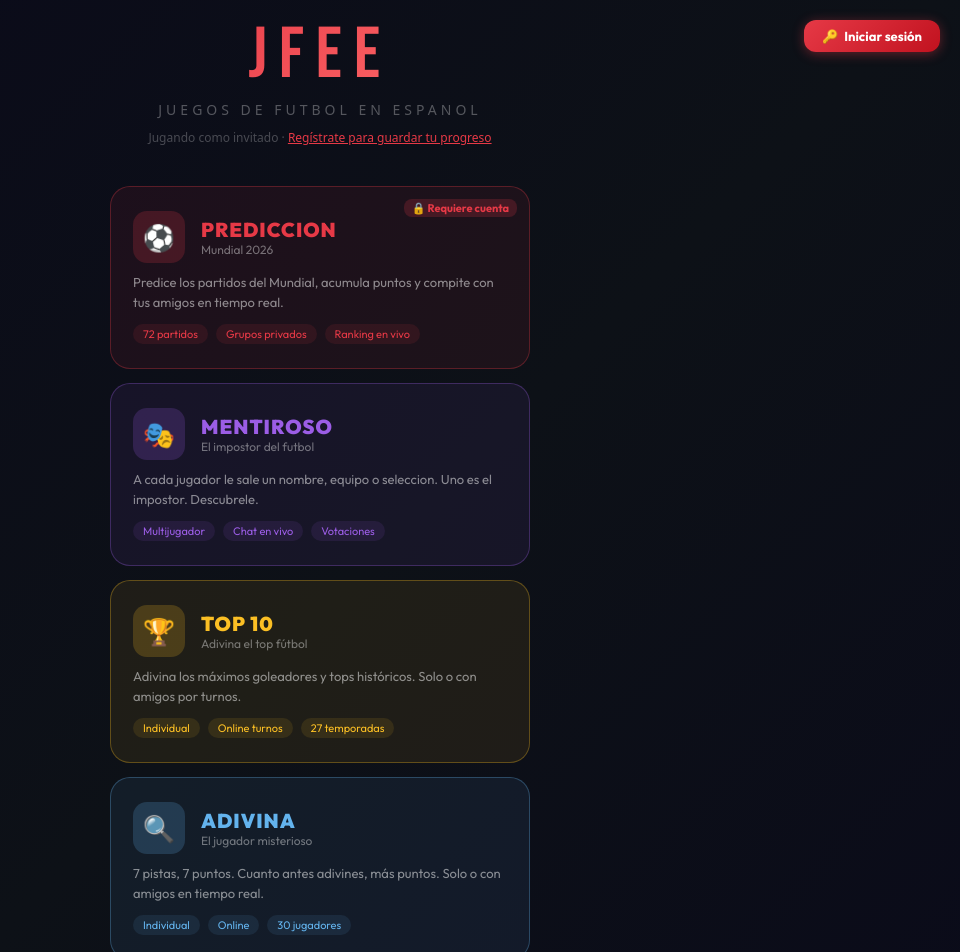
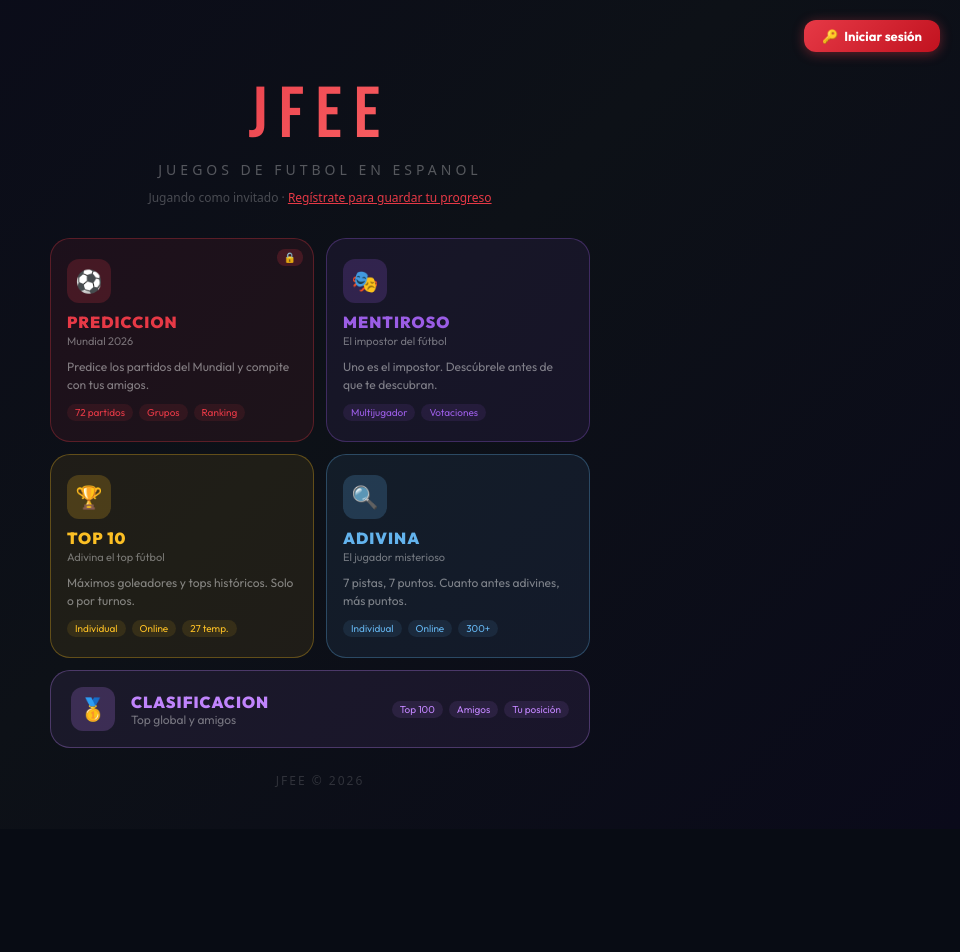
Before and after one commit to juanforba12-droid/prediccionmunidal2026, a React (Vite) app: page / in a window 1280 px wide. Shown: the top 952 px of the page, without its empty margins (320-1280 px from the left). After the commit the page ends 829 px from the top, so only its background shows below. Built offline with nearby package versions, Linux system fonts and the light colour scheme; no server answers.

Commit message:
Update Home.jsx

```diff
--- a/src/pages/Home.jsx
+++ b/src/pages/Home.jsx
@@ -47,6 +47,32 @@ function RankProgress({ rankInfo }) {
   )
 }
 
+function GameCard({ onClick, color, icon, title, subtitle, desc, tags, locked }) {
+  return (
+    <button onClick={onClick} style={{
+      background:`rgba(${color},0.08)`, border:`1px solid rgba(${color},0.3)`,
+      borderRadius:20, padding:'20px 16px', cursor:'pointer', textAlign:'left',
+      outline:'none', position:'relative', width:'100%', height:'100%',
+      display:'flex', flexDirection:'column', gap:10,
+      transition:'transform 0.15s, border-color 0.15s',
+    }}
+      onMouseEnter={e => { e.currentTarget.style.transform='scale(1.02)'; e.currentTarget.style.borderColor=`rgba(${color},0.6)` }}
+      onMouseLeave={e => { e.currentTarget.style.transform='scale(1)'; e.currentTarget.style.borderColor=`rgba(${color},0.3)` }}
+    >
+      {locked && <span style={{ position:'absolute', top:10, right:10, fontSize:10, background:`rgba(${color},0.2)`, color:`rgb(${color})`, borderRadius:8, padding:'2px 7px', fontWeight:700 }}>🔒</span>}
+      <div style={{ width:44, height:44, borderRadius:12, background:`rgba(${color},0.2)`, display:'flex', alignItems:'center', justifyContent:'center', fontSize:22, flexShrink:0 }}>{icon}</div>
+      <div>
+        <div style={{ color:`rgb(${color})`, fontWeight:800, fontSize:16, letterSpacing:1, lineHeight:1.2 }}>{title}</div>
+        <div style={{ color:'rgba(255,255,255,0.4)', fontSize:11, marginTop:2 }}>{subtitle}</div>
+      </div>
+      <div style={{ color:'rgba(255,255,255,0.45)', fontSize:12, lineHeight:1.5, flex:1 }}>{desc}</div>
+      <div style={{ display:'flex', gap:6, flexWrap:'wrap' }}>
+        {tags.map(t => <span key={t} style={{ fontSize:10, color:`rgb(${color})`, background:`rgba(${color},0.1)`, padding:'2px 8px', borderRadius:20 }}>{t}</span>)}
+      </div>
+    </button>
+  )
+}
+
 export default function Home() {
   const nav = useNavigate()
   const [user, setUser] = useState(undefined)
@@ -87,7 +113,7 @@ export default function Home() {
   const rankInfo = getRankInfo(totalPoints)
 
   return (
-    <div style={{ minHeight:'100vh', background:'linear-gradient(135deg,#0a0a1a 0%,#0d1117 50%,#0a0a1a 100%)', display:'flex', flexDirection:'column', alignItems:'center', justifyContent:'center', fontFamily:'system-ui,sans-serif', padding:'20px', position:'relative' }}>
+    <div style={{ minHeight:'100vh', background:'linear-gradient(135deg,#0a0a1a 0%,#0d1117 50%,#0a0a1a 100%)', display:'flex', flexDirection:'column', alignItems:'center', fontFamily:'system-ui,sans-serif', padding:'20px', position:'relative' }}>
 
       {/* Botón esquina superior derecha */}
       {!isLoading && (
@@ -105,7 +131,7 @@ export default function Home() {
       )}
 
       {/* Logo */}
-      <div style={{ textAlign:'center', marginBottom:40 }}>
+      <div style={{ textAlign:'center', marginTop:60, marginBottom:32 }}>
         <div style={{ fontFamily:"'Bebas Neue',sans-serif", fontSize:72, letterSpacing:12, background:'linear-gradient(135deg,#e63946,#ff6b6b)', WebkitBackgroundClip:'text', WebkitTextFillColor:'transparent', lineHeight:1, marginBottom:8 }}>JFEE</div>
         <div style={{ color:'rgba(255,255,255,0.3)', fontSize:14, letterSpacing:4, textTransform:'uppercase' }}>Juegos de Futbol En Espanol</div>
         {isGuest && (
@@ -115,88 +141,67 @@ export default function Home() {
         )}
       </div>
 
-      {/* Tarjetas de juegos */}
-      <div style={{ display:'flex', flexDirection:'column', gap:14, width:'100%', maxWidth:420 }}>
+      {/* Grid 2x2 */}
+      <div style={{ width:'100%', maxWidth:540, display:'grid', gridTemplateColumns:'1fr 1fr', gap:12 }}>
 
-        {/* PREDICCION */}
-        <button onClick={() => isGuest ? nav('/auth') : nav('/prediccion')} style={{ background:'rgba(230,57,70,0.08)', border:'1px solid rgba(230,57,70,0.3)', borderRadius:20, padding:'24px 22px', cursor:'pointer', textAlign:'left', outline:'none', position:'relative' }}>
-          {isGuest && <span style={{ position:'absolute', top:12, right:12, fontSize:11, background:'rgba(230,57,70,0.2)', color:'#e63946', borderRadius:8, padding:'2px 8px', fontWeight:700 }}>🔒 Requiere cuenta</span>}
-          <div style={{ display:'flex', alignItems:'center', gap:16, marginBottom:10 }}>
-            <div style={{ width:52, height:52, borderRadius:14, background:'rgba(230,57,70,0.2)', display:'flex', alignItems:'center', justifyContent:'center', fontSize:26 }}>⚽</div>
-            <div>
-              <div style={{ color:'#e63946', fontWeight:800, fontSize:20, letterSpacing:1 }}>PREDICCION</div>
-              <div style={{ color:'rgba(255,255,255,0.4)', fontSize:12 }}>Mundial 2026</div>
-            </div>
-          </div>
-          <div style={{ color:'rgba(255,255,255,0.5)', fontSize:13, lineHeight:1.5 }}>Predice los partidos del Mundial, acumula puntos y compite con tus amigos en tiempo real.</div>
-          <div style={{ marginTop:12, display:'flex', gap:8, flexWrap:'wrap' }}>
-            {['72 partidos','Grupos privados','Ranking en vivo'].map(t => <span key={t} style={{ fontSize:11, color:'#e63946', background:'rgba(230,57,70,0.1)', padding:'3px 10px', borderRadius:20 }}>{t}</span>)}
-          </div>
-        </button>
+        <GameCard
+          onClick={() => isGuest ? nav('/auth') : nav('/prediccion')}
+          color="230,57,70"
+          icon="⚽" title="PREDICCION" subtitle="Mundial 2026"
+          desc="Predice los partidos del Mundial y compite con tus amigos."
+          tags={['72 partidos','Grupos','Ranking']}
+          locked={isGuest}
+        />
 
-        {/* MENTIROSO */}
-        <button onClick={() => nav('/mentiroso')} style={{ background:'rgba(155,93,229,0.08)', border:'1px solid rgba(155,93,229,0.3)', borderRadius:20, padding:'24px 22px', cursor:'pointer', textAlign:'left', outline:'none' }}>
-          <div style={{ display:'flex', alignItems:'center', gap:16, marginBottom:10 }}>
-            <div style={{ width:52, height:52, borderRadius:14, background:'rgba(155,93,229,0.2)', display:'flex', alignItems:'center', justifyContent:'center', fontSize:26 }}>🎭</div>
-            <div>
-              <div style={{ color:'#9b5de5', fontWeight:800, fontSize:20, letterSpacing:1 }}>MENTIROSO</div>
-              <div style={{ color:'rgba(255,255,255,0.4)', fontSize:12 }}>El impostor del futbol</div>
-            </div>
-          </div>
-          <div style={{ color:'rgba(255,255,255,0.5)', fontSize:13, lineHeight:1.5 }}>A cada jugador le sale un nombre, equipo o seleccion. Uno es el impostor. Descubrele.</div>
-          <div style={{ marginTop:12, display:'flex', gap:8, flexWrap:'wrap' }}>
-            {['Multijugador','Chat en vivo','Votaciones'].map(t => <span key={t} style={{ fontSize:11, color:'#9b5de5', background:'rgba(155,93,229,0.1)', padding:'3px 10px', borderRadius:20 }}>{t}</span>)}
-          </div>
-        </button>
+        <GameCard
+          onClick={() => nav('/mentiroso')}
+          color="155,93,229"
+          icon="🎭" title="MENTIROSO" subtitle="El impostor del fútbol"
+          desc="Uno es el impostor. Descúbrele antes de que te descubran."
+          tags={['Multijugador','Votaciones']}
+        />
 
-        {/* TOP 10 */}
-        <button onClick={() => nav('/topdiezgame')} style={{ background:'rgba(251,191,36,0.08)', border:'1px solid rgba(251,191,36,0.3)', borderRadius:20, padding:'24px 22px', cursor:'pointer', textAlign:'left', outline:'none' }}>
-          <div style={{ display:'flex', alignItems:'center', gap:16, marginBottom:10 }}>
-            <div style={{ width:52, height:52, borderRadius:14, background:'rgba(251,191,36,0.2)', display:'flex', alignItems:'center', justifyContent:'center', fontSize:26 }}>🏆</div>
-            <div>
-              <div style={{ color:'#fbbf24', fontWeight:800, fontSize:20, letterSpacing:1 }}>TOP 10</div>
-              <div style={{ color:'rgba(255,255,255,0.4)', fontSize:12 }}>Adivina el top fútbol</div>
-            </div>
-          </div>
-          <div style={{ color:'rgba(255,255,255,0.5)', fontSize:13, lineHeight:1.5 }}>Adivina los máximos goleadores y tops históricos. Solo o con amigos por turnos.</div>
-          <div style={{ marginTop:12, display:'flex', gap:8, flexWrap:'wrap' }}>
-            {['Individual','Online turnos','27 temporadas'].map(t => <span key={t} style={{ fontSize:11, color:'#fbbf24', background:'rgba(251,191,36,0.1)', padding:'3px 10px', borderRadius:20 }}>{t}</span>)}
-          </div>
-        </button>
+        <GameCard
+          onClick={() => nav('/topdiezgame')}
+          color="251,191,36"
+          icon="🏆" title="TOP 10" subtitle="Adivina el top fútbol"
+          desc="Máximos goleadores y tops históricos. Solo o por turnos."
+          tags={['Individual','Online','27 temp.']}
+        />
 
-        {/* ADIVINA */}
-        <button onClick={() => nav('/adivina')} style={{ background:'rgba(99,179,237,0.08)', border:'1px solid rgba(99,179,237,0.3)', borderRadius:20, padding:'24px 22px', cursor:'pointer', textAlign:'left', outline:'none' }}>
-          <div style={{ display:'flex', alignItems:'center', gap:16, marginBottom:10 }}>
-            <div style={{ width:52, height:52, borderRadius:14, background:'rgba(99,179,237,0.2)', display:'flex', alignItems:'center', justifyContent:'center', fontSize:26 }}>🔍</div>
-            <div>
-              <div style={{ color:'#63b3ed', fontWeight:800, fontSize:20, letterSpacing:1 }}>ADIVINA</div>
-              <div style={{ color:'rgba(255,255,255,0.4)', fontSize:12 }}>El jugador misterioso</div>
-            </div>
-          </div>
-          <div style={{ color:'rgba(255,255,255,0.5)', fontSize:13, lineHeight:1.5 }}>7 pistas, 7 puntos. Cuanto antes adivines, más puntos. Solo o con amigos en tiempo real.</div>
-          <div style={{ marginTop:12, display:'flex', gap:8, flexWrap:'wrap' }}>
-            {['Individual','Online','30 jugadores'].map(t => <span key={t} style={{ fontSize:11, color:'#63b3ed', background:'rgba(99,179,237,0.1)', padding:'3px 10px', borderRadius:20 }}>{t}</span>)}
-          </div>
-        </button>
-
-        {/* CLASIFICACION */}
-        <button onClick={() => nav('/ranking')} style={{ background:'rgba(192,132,252,0.08)', border:'1px solid rgba(192,132,252,0.3)', borderRadius:20, padding:'24px 22px', cursor:'pointer', textAlign:'left', outline:'none' }}>
-          <div style={{ display:'flex', alignItems:'center', gap:16, marginBottom:10 }}>
-            <div style={{ width:52, height:52, borderRadius:14, background:'rgba(192,132,252,0.2)', display:'flex', alignItems:'center', justifyContent:'center', fontSize:26 }}>🥇</div>
-            <div>
-              <div style={{ color:'#c084fc', fontWeight:800, fontSize:20, letterSpacing:1 }}>CLASIFICACION</div>
-              <div style={{ color:'rgba(255,255,255,0.4)', fontSize:12 }}>Top global y amigos</div>
-            </div>
-          </div>
-          <div style={{ color:'rgba(255,255,255,0.5)', fontSize:13, lineHeight:1.5 }}>Top 100 global con todos los puntos acumulados. Añade amigos y compite con ellos.</div>
-          <div style={{ marginTop:12, display:'flex', gap:8, flexWrap:'wrap' }}>
-            {['Top 100','Amigos','Tu posición'].map(t => <span key={t} style={{ fontSize:11, color:'#c084fc', background:'rgba(192,132,252,0.1)', padding:'3px 10px', borderRadius:20 }}>{t}</span>)}
-          </div>
-        </button>
+        <GameCard
+          onClick={() => nav('/adivina')}
+          color="99,179,237"
+          icon="🔍" title="ADIVINA" subtitle="El jugador misterioso"
+          desc="7 pistas, 7 puntos. Cuanto antes adivines, más puntos."
+          tags={['Individual','Online','300+']}
+        />
 
       </div>
 
-      <div style={{ marginTop:32, color:'rgba(255,255,255,0.15)', fontSize:12, letterSpacing:2 }}>JFEE © 2026</div>
+      {/* Clasificación — fila completa debajo */}
+      <div style={{ width:'100%', maxWidth:540, marginTop:12 }}>
+        <button onClick={() => nav('/ranking')} style={{
+          width:'100%', background:'rgba(192,132,252,0.08)', border:'1px solid rgba(192,132,252,0.3)',
+          borderRadius:20, padding:'16px 20px', cursor:'pointer', textAlign:'left', outline:'none',
+          display:'flex', alignItems:'center', gap:16,
+          transition:'transform 0.15s, border-color 0.15s',
+        }}
+          onMouseEnter={e => { e.currentTarget.style.transform='scale(1.01)'; e.currentTarget.style.borderColor='rgba(192,132,252,0.6)' }}
+          onMouseLeave={e => { e.currentTarget.style.transform='scale(1)'; e.currentTarget.style.borderColor='rgba(192,132,252,0.3)' }}
+        >
+          <div style={{ width:44, height:44, borderRadius:12, background:'rgba(192,132,252,0.2)', display:'flex', alignItems:'center', justifyContent:'center', fontSize:22, flexShrink:0 }}>🥇</div>
+          <div style={{ flex:1 }}>
+            <div style={{ color:'#c084fc', fontWeight:800, fontSize:16, letterSpacing:1 }}>CLASIFICACION</div>
+            <div style={{ color:'rgba(255,255,255,0.4)', fontSize:12 }}>Top global y amigos</div>
+          </div>
+          <div style={{ display:'flex', gap:6 }}>
+            {['Top 100','Amigos','Tu posición'].map(t => <span key={t} style={{ fontSize:10, color:'#c084fc', background:'rgba(192,132,252,0.1)', padding:'2px 8px', borderRadius:20 }}>{t}</span>)}
+          </div>
+        </button>
+      </div>
+
+      <div style={{ marginTop:24, marginBottom:20, color:'rgba(255,255,255,0.15)', fontSize:12, letterSpacing:2 }}>JFEE © 2026</div>
 
       {/* Modal de cuenta */}
       {showAccount && user && (
```
